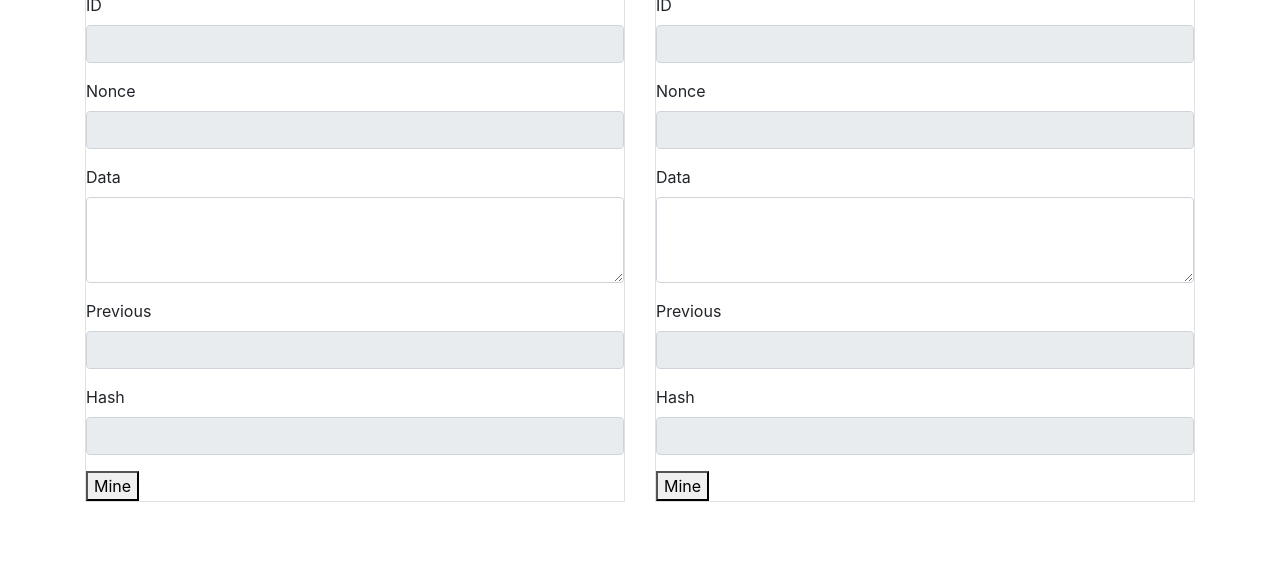
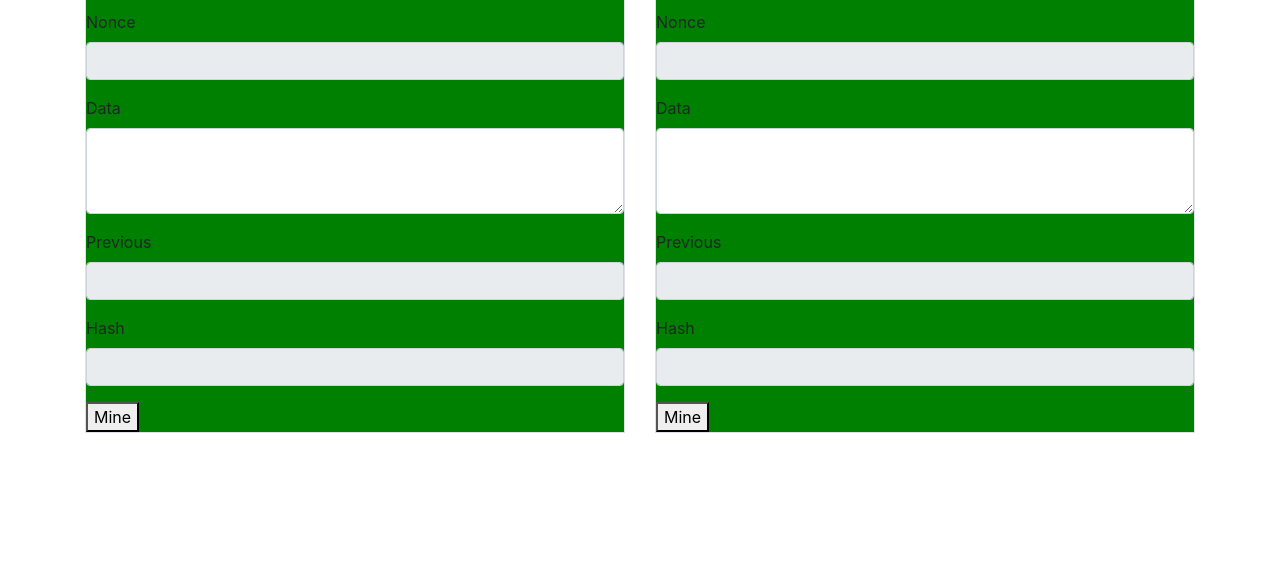
Before and after one commit to AmbryN/blockchain-wasm, a website built with webpack: page www/index.html in a window 1280 px wide. Shown: the part 230-800 px from the top of the page. Built offline with nearby package versions, Linux system fonts and the light colour scheme; what blockchain-wasm would draw is missing.

Commit message:
Fixed initialization in JS

```diff
--- a/www/index.html
+++ b/www/index.html
@@ -9,19 +9,6 @@
       integrity="sha384-ggOyR0iXCbMQv3Xipma34MD+dH/1fQ784/j6cY/iJTQUOhcWr7x9JvoRxT2MZw1T"
       crossorigin="anonymous"
     />
-    <style>
-      body {
-        position: absolute;
-        top: 0;
-        left: 0;
-        width: 100%;
-        height: 100%;
-        display: flex;
-        flex-direction: column;
-        align-items: center;
-        justify-content: center;
-      }
-    </style>
   </head>
   <body>
     <div class="container">
@@ -154,7 +141,6 @@
         </div>
       </div>
     </div>
-
     <script src="./bootstrap.js"></script>
   </body>
 </html>
--- a/www/index.js
+++ b/www/index.js
@@ -45,7 +45,7 @@ const chain = new Blockchain();
 
 // Add blocks
 chain.addBlock();
-block.mine("");
+chain.getBlock(0).mine("");
 chain.addBlock();
 
 // Initializes the UI with the block's attributes
```
